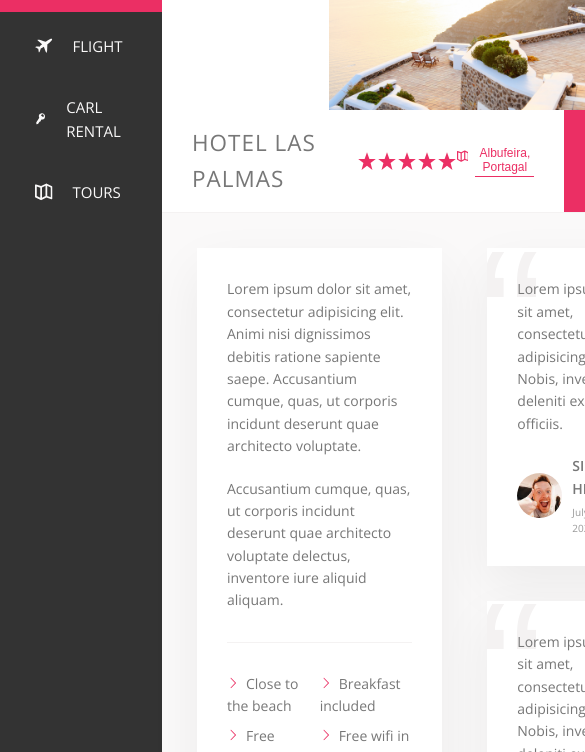
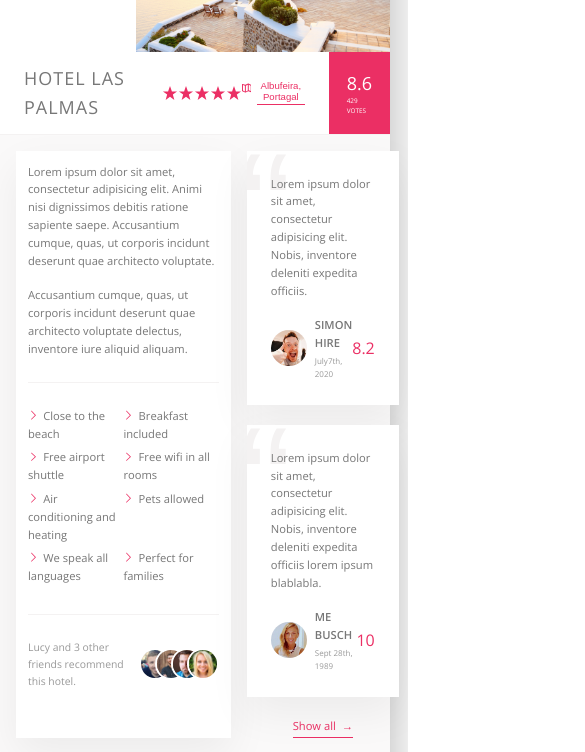
Before and after one commit to Simon-Busch/trillo, a website: page index.html in a window 390 px wide. Shown: the part 227-979 px from the top of the page, 585 px wide, since content can reach past the window. Drawn offline with nearby package versions, Linux system fonts and the light colour scheme.

Commit message:
Reponsive design part 1 /2
-implementing mixin with breakpoing
-working on responsive design for :
 -> large screen
 -> big scren
 -> tab port

```diff
--- /dev/null
+++ b/sass/abstracts/_mixins.scss
@@ -0,0 +1,21 @@
+@mixin respond($breakpoint) {
+    @if $breakpoint == phone {
+        @media only screen and (max-width:37.5em) { @content }; /*= 600px*/
+    }
+
+    @if $breakpoint == tab-port {
+        @media only screen and (max-width:56.25em) { @content };/*= 900px*/
+    }
+
+    @if $breakpoint == big-screen {
+        @media only screen and (max-width:68.75em) { @content }; /*= 1100px*/
+    }
+
+    @if $breakpoint == large-screen {
+        @media only screen and (max-width:75em) { @content };/*= 1200px*/
+    }
+
+    @if $breakpoint == big-desktop {
+        @media only screen and (min-width:112.5em) { @content };/*= 1800px*/
+    }
+}
--- a/sass/abstracts/_variables.scss
+++ b/sass/abstracts/_variables.scss
@@ -40,4 +40,10 @@ $color-grey-dark-3:  #999;
     --border-light: 1px solid var(--color-grey-light-2);
 }
 
+/*SASS VARIABLE*/
+//would be if we use the old school strategy media querries
+$bp-largest: 75em; /*1200/16*/
+$bp-large: 68.75em; /*1100/16*/
+$bp-medium: 56.25;
+
 // interestesting to set up var likes think because they are accessible with JS
--- a/sass/base/_base.scss
+++ b/sass/base/_base.scss
@@ -12,6 +12,10 @@
 html {
     box-sizing: border-box;
     font-size: 62.5%; // 1 rem = 10 px
+
+    @include respond(big-screen) {
+        font-size: 50%;
+    }
 }
 
 body {
--- a/sass/components/_cta.scss
+++ b/sass/components/_cta.scss
@@ -1,4 +1,8 @@
 .cta {
     padding: 3.5rem 0;
     text-align: center;
+
+    @include respond(tab-port) {
+        padding: 2.2rem 0;
+    }
 }
--- a/sass/components/_legaltext.scss
+++ b/sass/components/_legaltext.scss
@@ -3,4 +3,8 @@
     color: var(--color-grey-light-4);
     text-align: center;
     padding: 1rem 2.5rem;
+
+    @include respond(tab-port) {
+        display: none;
+    }
 }
--- a/sass/components/_userreview.scss
+++ b/sass/components/_userreview.scss
@@ -13,6 +13,10 @@
     margin-bottom: 3.5rem;
     position: relative;
     overflow: hidden;
+
+    @include respond(tab-port) {
+        margin-bottom: 2.5rem;
+    }
 
     &__text {
         margin-bottom: 2rem;
--- a/sass/layout/_content.scss
+++ b/sass/layout/_content.scss
@@ -1,3 +1,7 @@
 .content {
     display:flex; /*items will be side by side*/
+
+    @include respond(tab-port) {
+        flex-direction: column;
+    }
 }
--- a/sass/layout/_description.scss
+++ b/sass/layout/_description.scss
@@ -25,6 +25,10 @@
         margin-right: auto;
     }
 
+    &__friends {
+        display:flex; /*wathever the size, the photo will always stay side by side*/
+    }
+
     &__photo {
         box-sizing:content; /*so in this specific case, when we add the border, it doesn't go IN the picture*/
         height:4rem;
@@ -33,7 +37,7 @@
         border:2px solid white;
 
         &:not(:last-child){
-            margin-right:-1.5rem;
+            margin-right:-2rem;
         }
     }
 }
--- a/sass/layout/_details.scss
+++ b/sass/layout/_details.scss
@@ -4,6 +4,10 @@
     padding: 3.5rem;
     background-color: var(--color-grey-light-1);
     border-bottom: var(--border-std);
+
+    @include respond(tab-port) {
+        padding: 2rem;
+    }
 }
 
 .description {
@@ -12,4 +16,9 @@
     padding: 3rem;
     flex: 0 0 60%;
     margin-right:4.5rem;
+
+    @include respond(tab-port) {
+        padding: 1.5rem;
+        margin-right:2rem;
+    }
 }
--- a/sass/layout/_global.scss
+++ b/sass/layout/_global.scss
@@ -4,4 +4,20 @@
     background-color: var(--color-grey-light-1);
     box-shadow: var(--shadow-dark);
     min-height: 50rem;
+
+
+    @include respond(large-screen) {
+        margin:0;
+        max-width: 100%;
+        width: 100%;
+    }
+
+    /*
+    @media only screen and (max-width: $bp-largest) {
+        margin:0;
+        max-width: 100%;
+        width: 100%;
+    }
+    */
+
 }
--- a/sass/layout/_navigation.scss
+++ b/sass/layout/_navigation.scss
@@ -16,11 +16,24 @@
     list-style: none;
     margin-top: 3.5rem;
 
+    @include respond(tab-port) {
+        display: flex;
+        margin:0;
+    }
+
     &__item {
         position: relative;
 
         &:not(:last-child) {
             margin-bottom: .7rem;
+
+            @include respond(tab-port) {
+                margin:0;
+            }
+        }
+
+        @include respond(tab-port) {
+            flex:1;
         }
     }
 
@@ -67,6 +80,10 @@
         position:relative;
         z-index: 999;
         //z-index only work if position is specificied before
+        @include respond(tab-port) {
+            justify-content: center;
+            padding: 2rem;
+        }
     }
 
 
--- a/sass/main.scss
+++ b/sass/main.scss
@@ -1,4 +1,5 @@
 @import "abstracts/variables";
+@import "abstracts/mixins";
 
 @import "base/base";
 @import "base/animations";
```
Also changed, not shown: sass/main.css, 1 other file.
